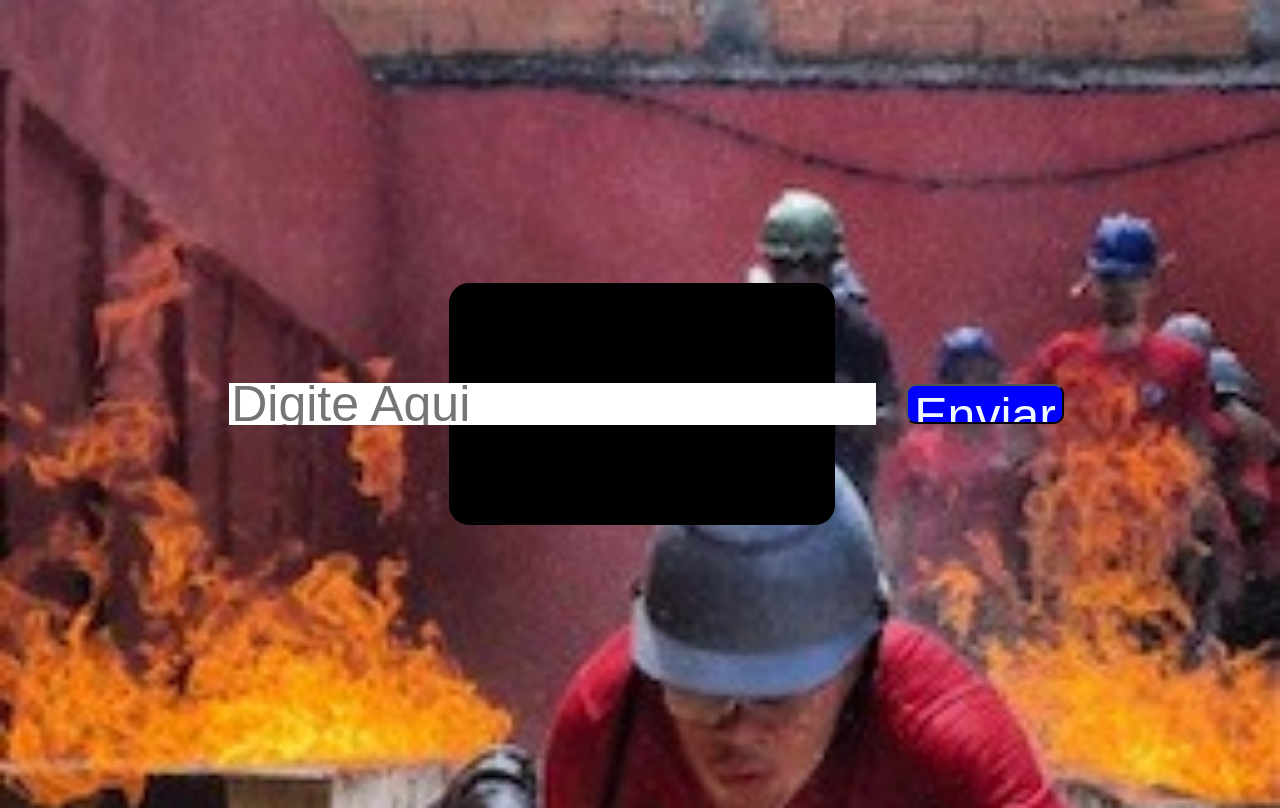
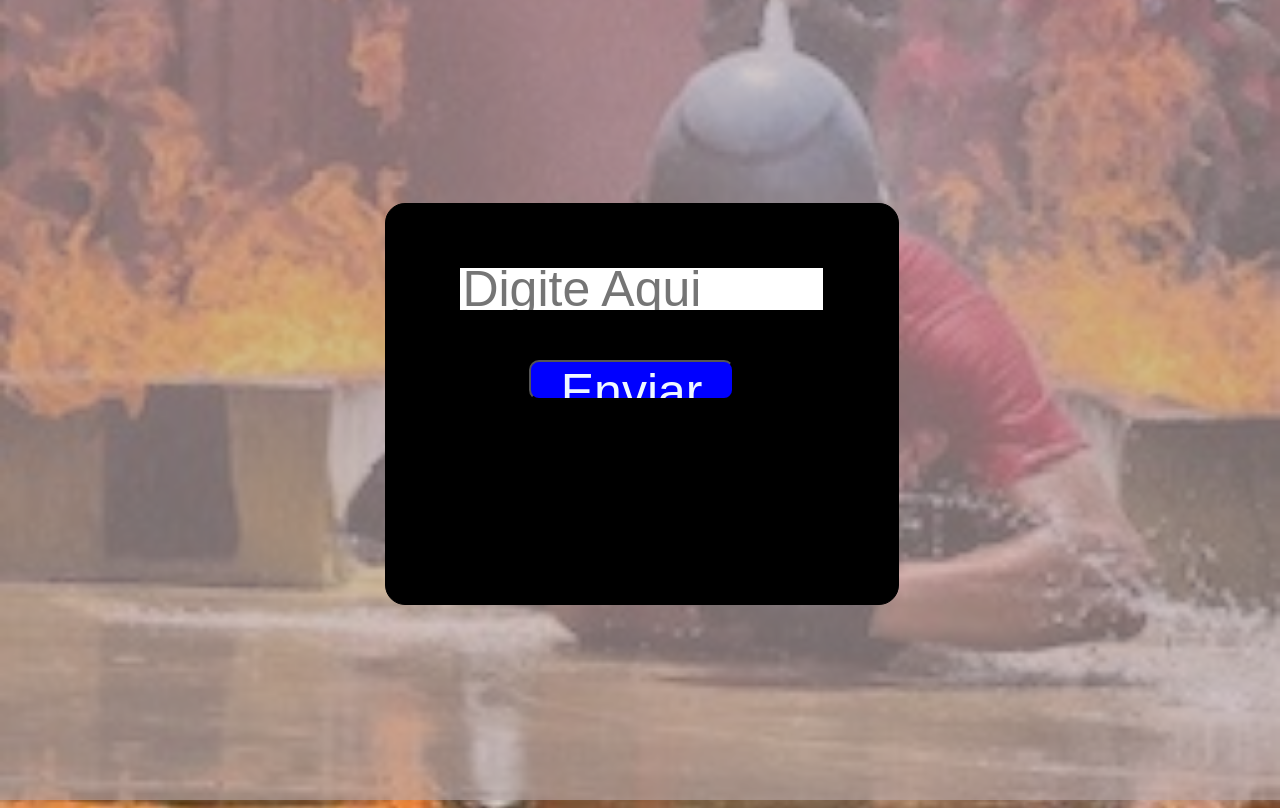
Before and after one commit to FranciscoDarlan/repositorio-de-treino-para-desafio-logica, a plain HTML site: page index.html in a window 1280 px wide. Drawn offline with Linux system fonts and the light colour scheme.

Commit message:
adicionando estilos na pagina

```diff
--- a/style.css
+++ b/style.css
@@ -5,17 +5,26 @@ body {
     justify-content: center;  /*  Alinha o item horizontal  */
     align-items: center;     /*  Alinha o item vertical  */
     background: url(./img/bombeiropng.png);
-
     background-repeat: no-repeat;
     background-size: cover;
-    background-attachment: fixed;
-
+    background-position:  50%;
 }
-
+body::after{
+    content: '';
+    background-color: rgba(187, 170, 170, 0.801);
+    position: absolute;
+    width: 100%;
+    height: 100%;
+    left: 0;
+    top: 0;
+    opacity: .8;
+    z-index: -1;
+}
 div {
-    width: 30vw;
-    height: 30vh;
+    width: 40vw;
+    height: 50vh;
     display: flex;
+    flex-direction: column;
     align-items: center;
     justify-content: center;
     border: 1px solid black;
@@ -25,7 +34,7 @@ div {
 
 .input-text{
     display: flex;
-    width: 100vw;
+    width: 70%;
     margin: 0 30px;
     height: 5vh;
     font-size: 50px;
@@ -33,12 +42,12 @@ div {
 }
 
 .input-button{
-    width: 50vw;
+    width: 40%;
     height: 5vh;
     font-size: 50px;
     background-color: blue;
     color: aliceblue;
-    margin: 0 20px 0 0;
+    margin: 50px 20px 0 0;
     border-radius: 10px;
 }
 .input-button:hover{
@@ -46,3 +55,14 @@ opacity: 0.5;}
 .input-button:active{
     opacity: 0.7;
 }
+
+span{
+    display: flex;
+    justify-content: center;
+    color: aliceblue;
+    width: 90%;
+    margin: 50px 0;
+    height: 5vh;
+    font-size: 50px;
+    border: none;
+}
```
